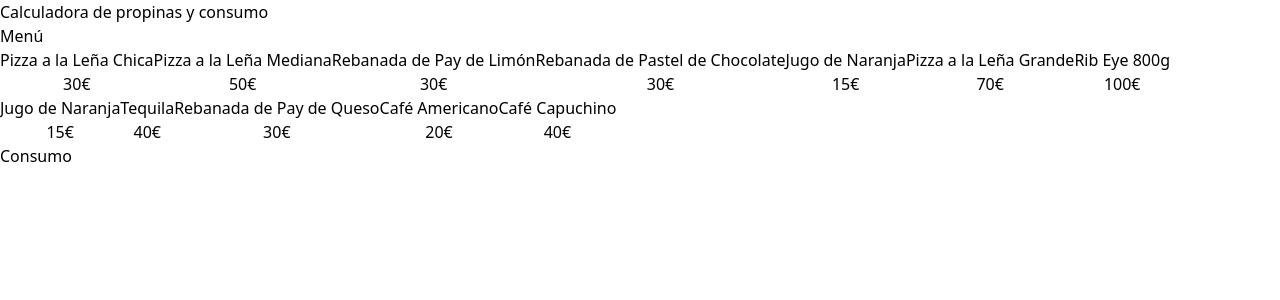
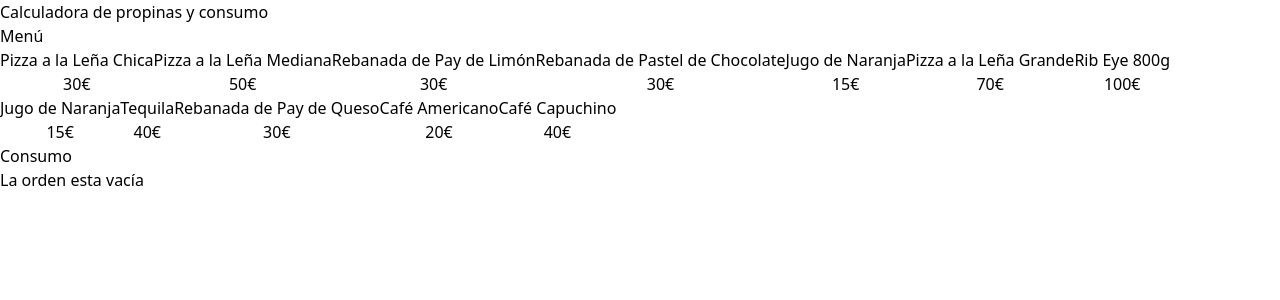
Before and after one commit to AlexMunozDevWeb/calculadora-propinas-tailwind-react, a React (Vite) app: page / in a window 1280 px wide. Shown: the top 300 px of the page. Built offline with nearby package versions, Linux system fonts and the light colour scheme.

Commit message:
Mostrando el consumo de la orden[C

```diff
--- a/src/App.tsx
+++ b/src/App.tsx
@@ -1,4 +1,5 @@
 import MenuItem from "./components/MenuItem";
+import OrderContent from "./components/OrderContent";
 import { menuItems } from "./data/db";
 import useOrder from "./hooks/useOrder";
 
@@ -6,7 +7,7 @@
 
 console.log(menuItems);
 
-  const { addItem } = useOrder()
+  const { order, addItem } = useOrder()
 
   return (
     <>
@@ -29,9 +30,10 @@
           </div>
         </div>
 
-        <div>
-          <h2>Consumo</h2>
-
+        <div className="border border-dashed border-slate-300 p-5 rounded-lg space-y10">
+          <OrderContent
+            order={order}
+          />
         </div>
 
       </main>
--- /dev/null
+++ b/src/components/OrderContent.tsx
@@ -0,0 +1,26 @@
+import { OrderItem } from "../types"
+
+type OrderContentsProps = {
+  order: OrderItem[]
+}
+export default function OrderContent({order} : OrderContentsProps) {
+  return (
+    <div>
+      <h2 className='font-black text-4xl'>Consumo</h2>
+      <div className="space-y-3 mt-5">
+        {order.length === 0 ?
+          <p className="text-center">La orden esta vacía</p>
+        :
+          (order.map ( item => (
+            <div key={item.id}>
+              <p>
+                {item.name}
+              </p>
+            </div>
+          ) ))
+        }
+
+      </div>
+    </div>
+  )
+}
--- a/src/hooks/useOrder.ts
+++ b/src/hooks/useOrder.ts
@@ -25,6 +25,7 @@
     console.log(order);
 
     return {
-        addItem,
+      order,
+      addItem,
     }
 }
```
